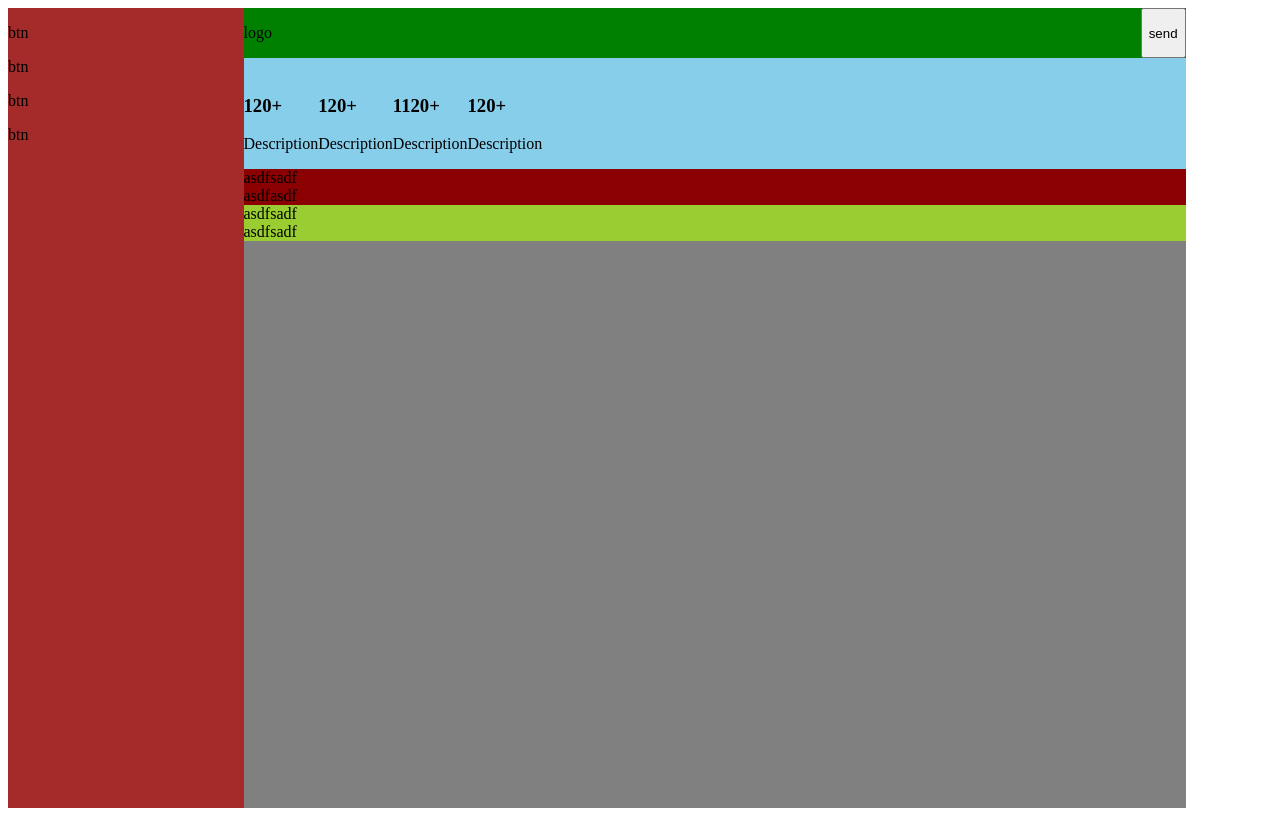
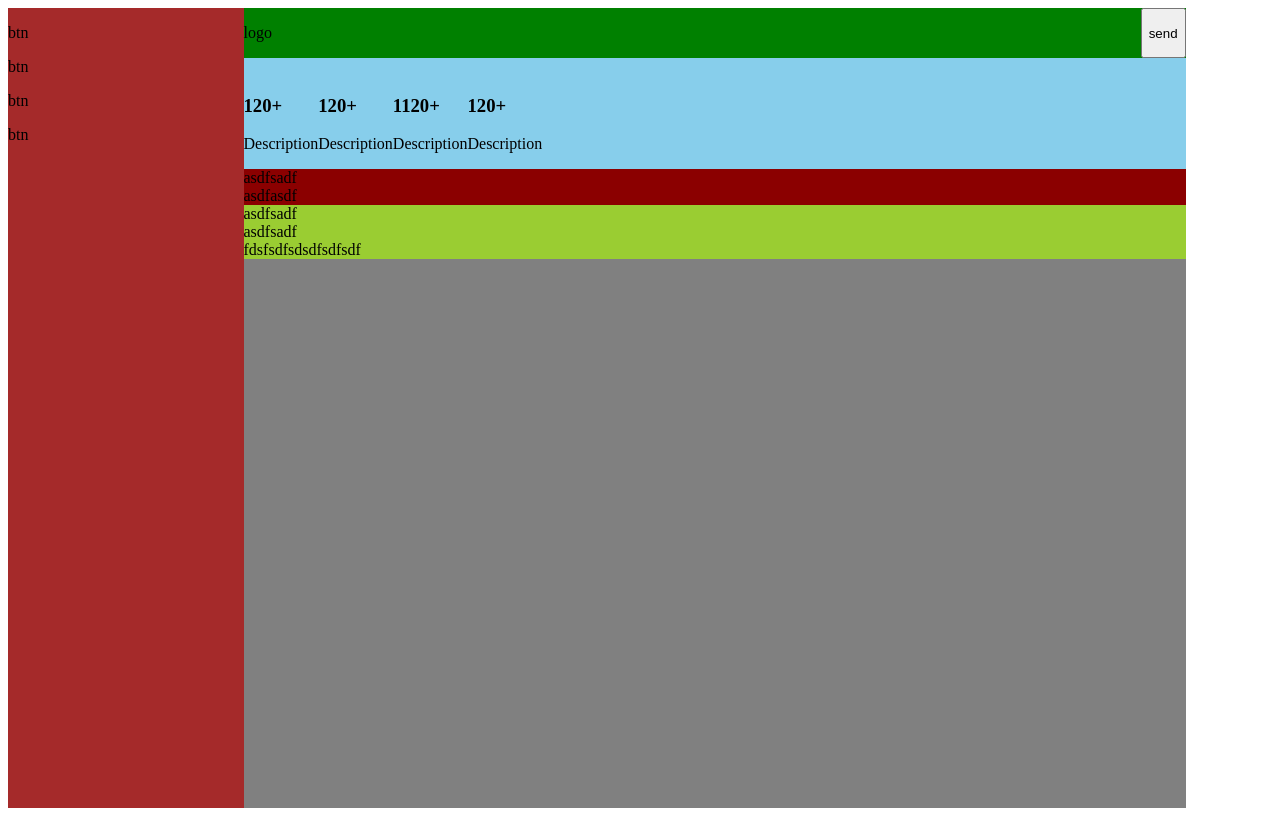
Before and after one commit to shinkar94/myMoney2, a React (Vite) app: page / in a window 1280 px wide. Built offline with nearby package versions, Linux system fonts and the light colour scheme.

Commit message:
test Aleksandr

```diff
--- a/src/App.tsx
+++ b/src/App.tsx
@@ -52,6 +52,7 @@ function App() {
                       <div className="bottomRight" style={{background: "yellowgreen"}}>
                           <div className="block">asdfsadf</div>
                           <div className="block">asdfsadf</div>
+                          <div className="block">fdsfsdfsdsdfsdfsdf</div>
                       </div>
                   </div>
 
```
